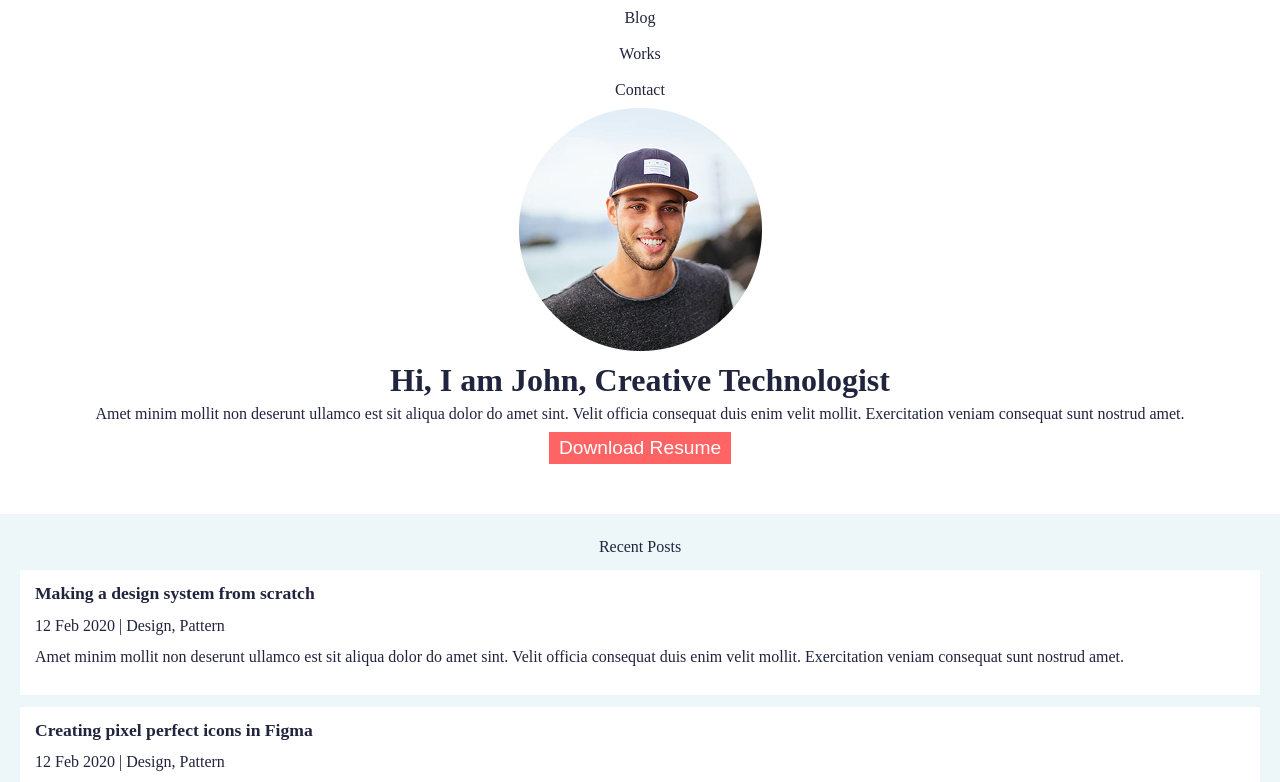
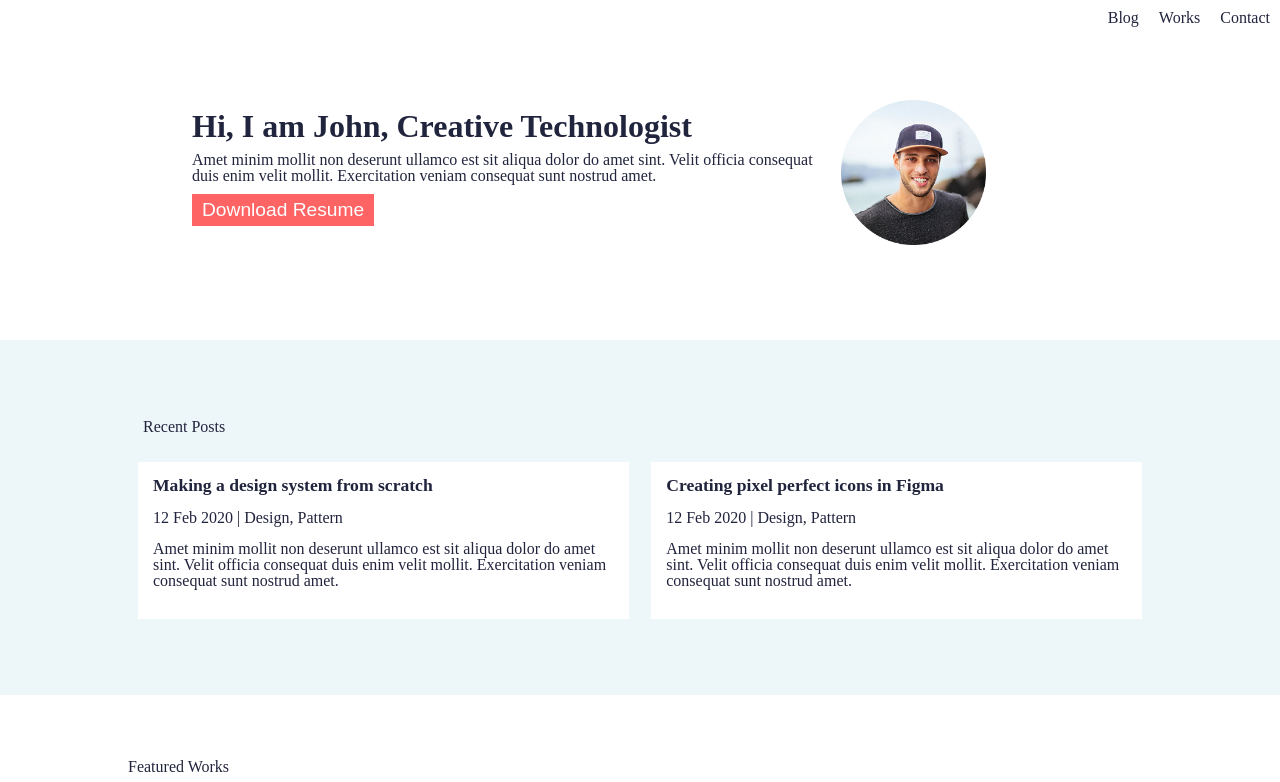
Before and after one commit to loppzh/portfolio-mobile-responsivo, a plain HTML site: page atv-portfolio/index.html in a window 1280 px wide. Shown: the top 782 px of the page. Drawn offline with Linux system fonts and the light colour scheme.

Commit message:
Update style.css

```diff
--- a/atv-portfolio/css/style.css
+++ b/atv-portfolio/css/style.css
@@ -135,43 +135,52 @@ footer a {
     margin: 10px 15px;
 }
 
-
 /*
 ====================================================================================================================================
-ESPECIFICO FT-WORKS.HTML
+ESPECIFICO DESKTOP
 ====================================================================================================================================
 */
 
+@media (min-width: 900px) {
+    header ul {
+        display: flex;
+        justify-content: right;
+    }
     header ul li {
-    text-align: center;
-    padding: 10px 0 10px 0;
-    margin: ;
+        margin: 0 10px 0 10px;
     }
 
-section.dashb {
-    background-color: white;
-    padding: 10px;
+    section.banner {
+        display: flex;
+        flex-direction: row-reverse;
+        text-align: left;
+        margin: 5vw 10vw 5vw 10vw;
     }
 
-section.dashb h1 {
-    font-weight: bold;
-    font-size: 3rem;
-    margin: 10px 0 10px 0;
+    section.posts h2, section.works h2 {
+        text-align: left;
     }
 
-section.dashb h2 {
-    text-align: center;
-    margin: 15px;
+    section.banner .imagem {
+        margin-right: 8vw;
     }
 
-section.dashb p {
-    margin: 15px 0 ;
+    section.posts, section.works {
+        padding: 5vw 10vw 5vw 10vw;
     }
 
-section.dashb p.info span {
-    color: white;
-    background-color: #FF7C7C;
-    font-weight: bold;
-    padding: 3px 10px;
-    border-radius: 20px;
+    section.posts ul, section.works ul {
+        display: flex;
+        justify-content: space-between;
     }
+    section.posts ul li, section.works ul li {
+        width: 45%;
+    }
+
+    section.works ul {
+        border: none
+    }
+
+
+
+}
```
Lines whose indentation alone changed are shown as unchanged.
